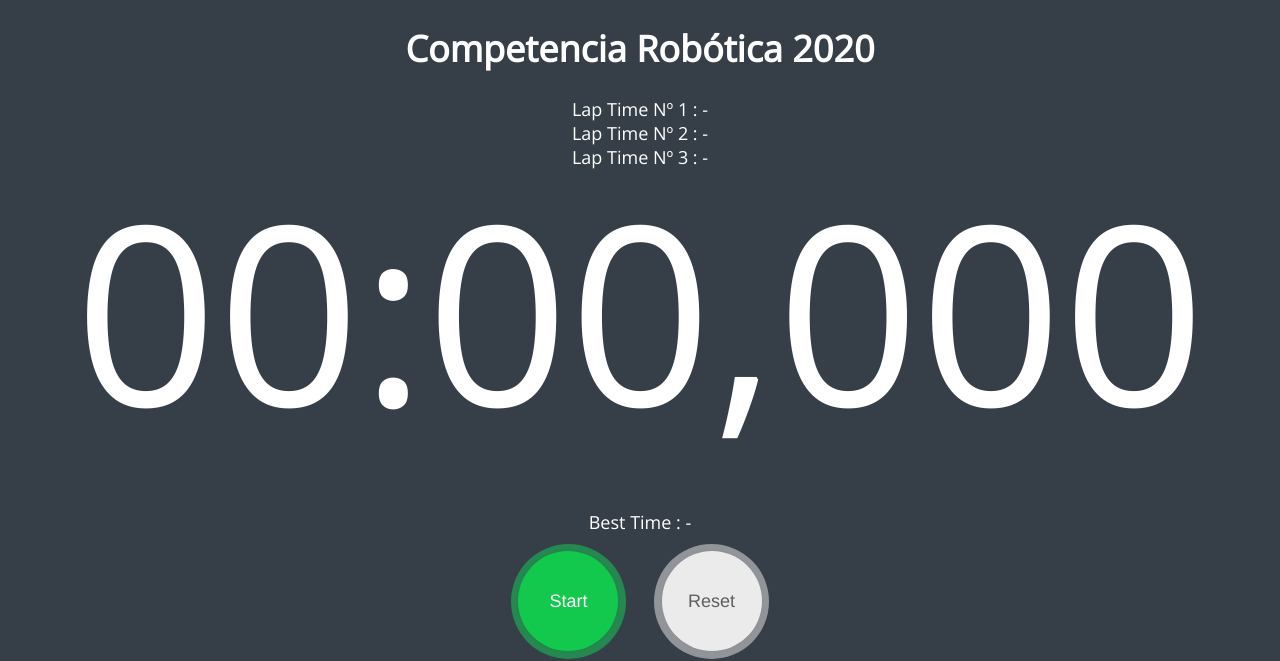
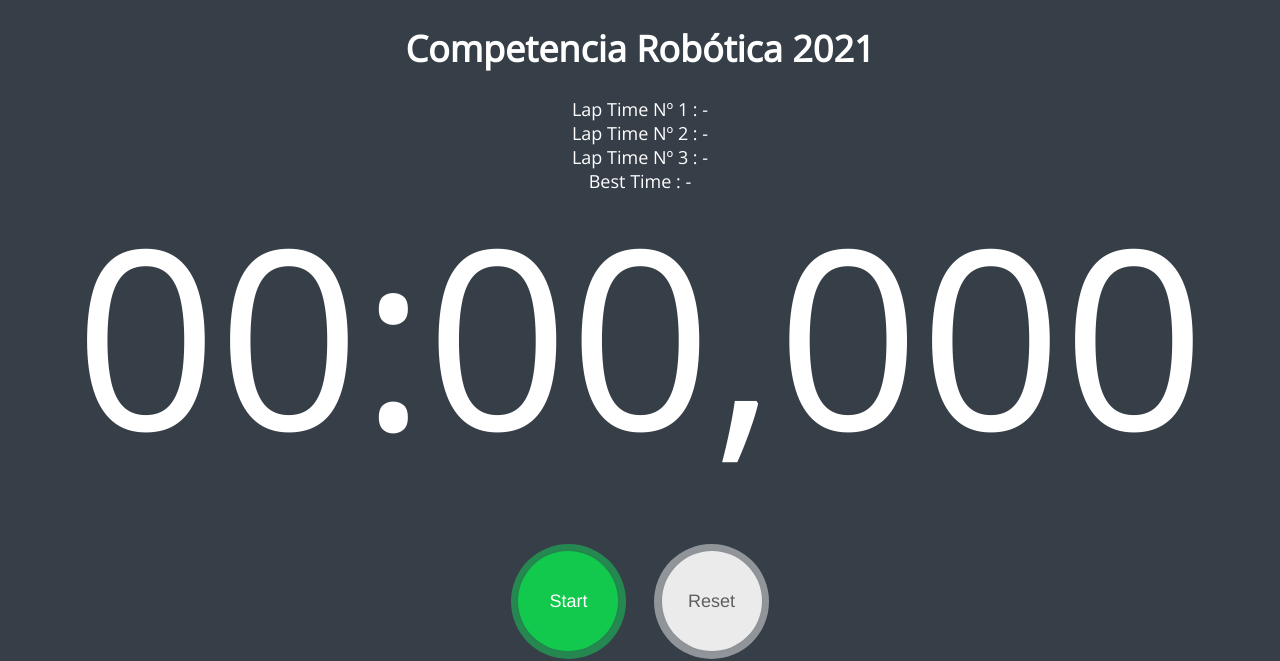
Before and after one commit to lcortesg/timer, a plain HTML site: page index.html in a window 1280 px wide. Shown: the top 661 px of the page. Drawn offline with nearby package versions, Linux system fonts and the light colour scheme.

Commit message:
Selección automática de año en index

```diff
--- a/index.html
+++ b/index.html
@@ -8,8 +8,9 @@
 </head>
 
 
+
 <body>
-<h1 align="center">Competencia Robótica 2020</h1>
+<h1 align="center">Competencia Robótica <script>document.write(new Date().getFullYear());</script> </h1>
 <!-- <h2 align="center">Universidad Técnica Federico Santa María</h2> -->
 
 <!--
@@ -19,10 +20,18 @@
 </div>
 -->
 
+<!--
 <div align="center">
     <font size="+1" >Lap Time Nº 1 : </font> <font size="+1" id='lap1_timer' >-</font><br>
     <font size="+1" >Lap Time Nº 2 : </font> <font size="+1" id='lap2_timer' >-</font><br>
     <font size="+1" >Lap Time Nº 3 : </font> <font size="+1" id='lap3_timer' >-</font>
+</div>
+-->
+<div align="center">
+    <font size="+1" >Lap Time Nº 1 : </font> <font size="+1" id='lap1_timer' >-</font><br>
+    <font size="+1" >Lap Time Nº 2 : </font> <font size="+1" id='lap2_timer' >-</font><br>
+    <font size="+1" >Lap Time Nº 3 : </font> <font size="+1" id='lap3_timer' >-</font><br>
+    <font size="+1" >Best Time : </font> <font size="+1" id='best_timer' >-</font>
 </div>
 
 
@@ -33,9 +42,11 @@
     </li>
 </ul>
 
+<!--
 <div align="center">
     <font size="+1" >Best Time : </font> <font size="+1" id='best_timer' >-</font><br>
 </div>
+-->
 
 
 <br>
```
